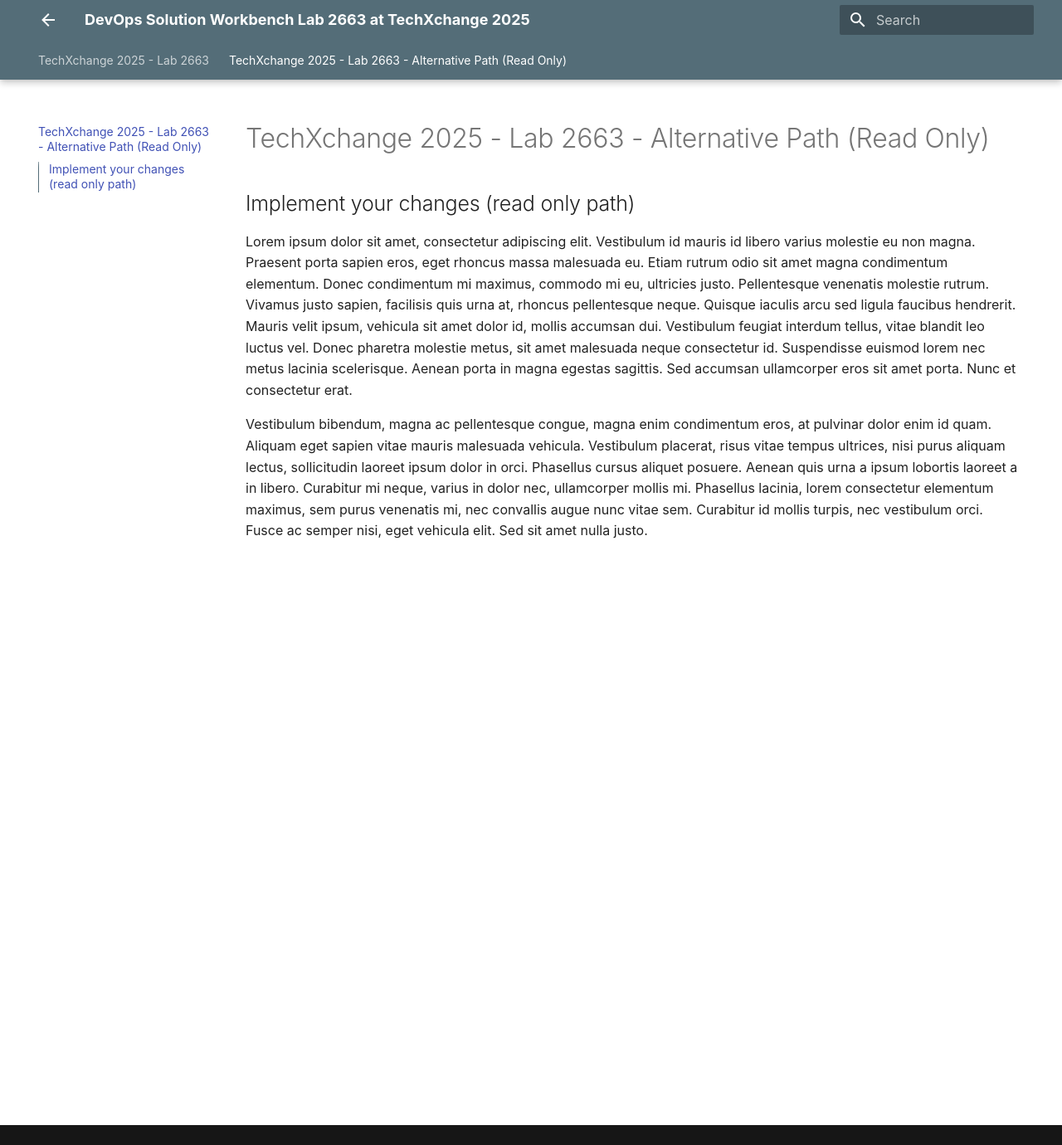
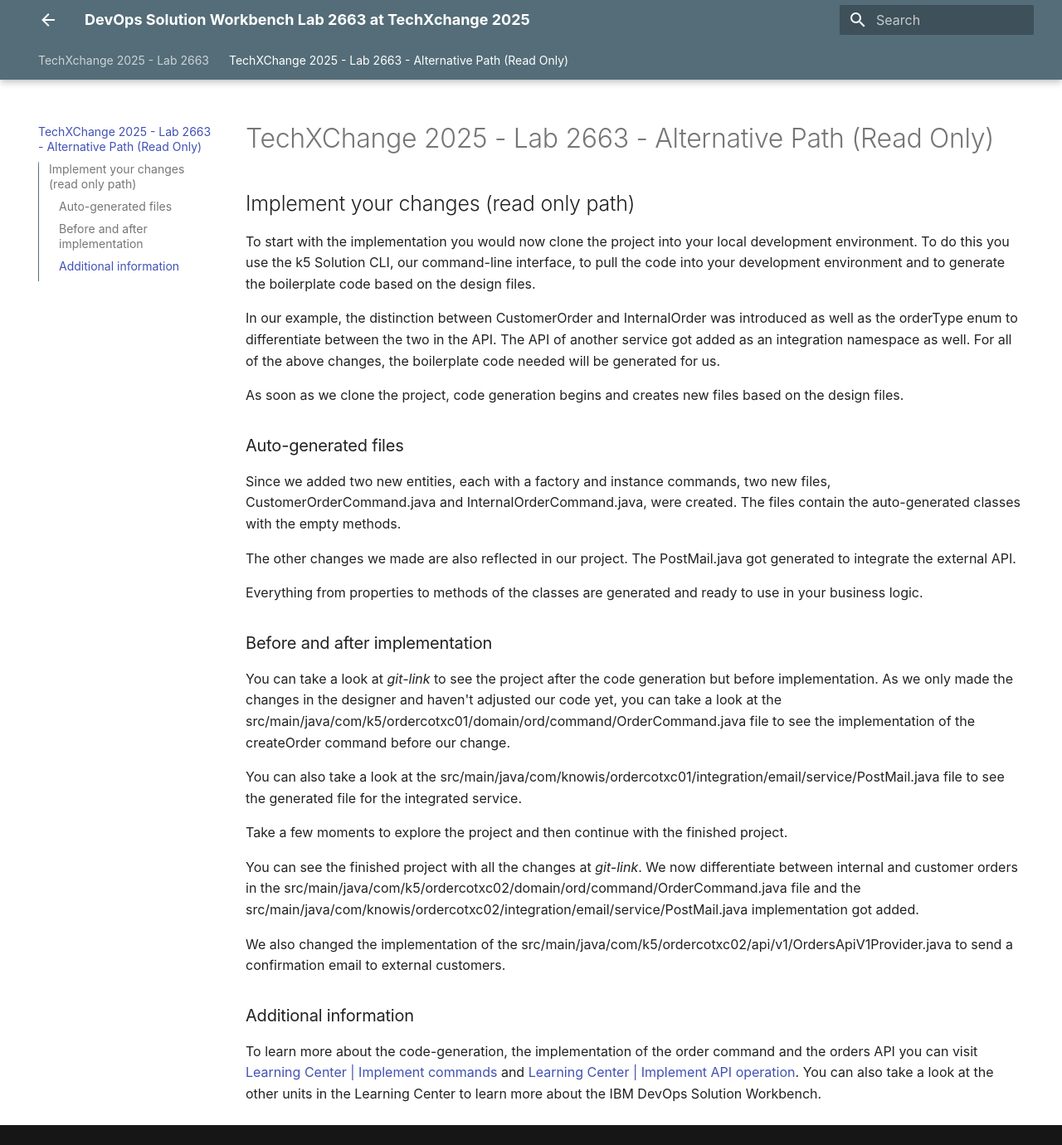
Before and after one commit to DevOpsAutomationLabs/TechXchange_2663, an MkDocs documentation site: the page built from docs/alternative.md, in a window 1280 px wide and 1380 px high. Shown: the whole window at 83% size. Built offline with MkDocs 1.6.1 and Material for MkDocs 9.7.7, drawn with Linux system fonts in a browser that asks for light colours.

Commit message:
Update alternative.md with implementation guide

```diff
--- a/docs/alternative.md
+++ b/docs/alternative.md
@@ -1,7 +1,35 @@
-# TechXchange 2025 - Lab 2663 - Alternative Path (Read Only)
+# TechXChange 2025 - Lab 2663 - Alternative Path (Read Only)
 
 ## Implement your changes (read only path)
 
- Lorem ipsum dolor sit amet, consectetur adipiscing elit. Vestibulum id mauris id libero varius molestie eu non magna. Praesent porta sapien eros, eget rhoncus massa malesuada eu. Etiam rutrum odio sit amet magna condimentum elementum. Donec condimentum mi maximus, commodo mi eu, ultricies justo. Pellentesque venenatis molestie rutrum. Vivamus justo sapien, facilisis quis urna at, rhoncus pellentesque neque. Quisque iaculis arcu sed ligula faucibus hendrerit. Mauris velit ipsum, vehicula sit amet dolor id, mollis accumsan dui. Vestibulum feugiat interdum tellus, vitae blandit leo luctus vel. Donec pharetra molestie metus, sit amet malesuada neque consectetur id. Suspendisse euismod lorem nec metus lacinia scelerisque. Aenean porta in magna egestas sagittis. Sed accumsan ullamcorper eros sit amet porta. Nunc et consectetur erat.
+To start with the implementation you would now clone the project into your local development environment.
+To do this you use the k5 Solution CLI, our command-line interface, to pull the code into your development environment and to generate the boilerplate code based on the design files.
 
-Vestibulum bibendum, magna ac pellentesque congue, magna enim condimentum eros, at pulvinar dolor enim id quam. Aliquam eget sapien vitae mauris malesuada vehicula. Vestibulum placerat, risus vitae tempus ultrices, nisi purus aliquam lectus, sollicitudin laoreet ipsum dolor in orci. Phasellus cursus aliquet posuere. Aenean quis urna a ipsum lobortis laoreet a in libero. Curabitur mi neque, varius in dolor nec, ullamcorper mollis mi. Phasellus lacinia, lorem consectetur elementum maximus, sem purus venenatis mi, nec convallis augue nunc vitae sem. Curabitur id mollis turpis, nec vestibulum orci. Fusce ac semper nisi, eget vehicula elit. Sed sit amet nulla justo.
+In our example, the distinction between CustomerOrder and InternalOrder was introduced as well as the orderType enum to differentiate between the two in the API. The API of another service got added as an integration namespace as well. For all of the above changes, the boilerplate code needed will be generated for us.
+
+As soon as we clone the project, code generation begins and creates new files based on the design files.
+
+### Auto-generated files
+Since we added two new entities, each with a factory and instance commands, two new files, CustomerOrderCommand.java and InternalOrderCommand.java, were created. The files contain the auto-generated classes with the empty methods.
+
+The other changes we made are also reflected in our project. The PostMail.java got generated to integrate the external API.
+
+Everything from properties to methods of the classes are generated and ready to use in your business logic.
+
+### Before and after implementation
+
+You can take a look at *git-link* to see the project after the code generation but before implementation.
+As we only made the changes in the designer and haven't adjusted our code yet, you can take a look at the src/main/java/com/k5/ordercotxc01/domain/ord/command/OrderCommand.java file to see the implementation of the createOrder command before our change.
+
+You can also take a look at the src/main/java/com/knowis/ordercotxc01/integration/email/service/PostMail.java file to see the generated file for the integrated service.
+
+Take a few moments to explore the project and then continue with the finished project.
+
+You can see the finished project with all the changes at *git-link*.
+We now differentiate between internal and customer orders in the src/main/java/com/k5/ordercotxc02/domain/ord/command/OrderCommand.java file and the src/main/java/com/knowis/ordercotxc02/integration/email/service/PostMail.java implementation got added.
+
+We also changed the implementation of the src/main/java/com/k5/ordercotxc02/api/v1/OrdersApiV1Provider.java to send a confirmation email to external customers.
+
+### Additional information
+
+To learn more about the code-generation, the implementation of the order command and the orders API you can visit [Learning Center | Implement commands](https://learning-devops-solution-workbench.knowis.cloud/docs/training/domainService/implement-commands/) and [Learning Center | Implement API operation](https://learning-devops-solution-workbench.knowis.cloud/docs/training/domainService/implement-api-operation/). You can also take a look at the other units in the Learning Center to learn more about the IBM DevOps Solution Workbench.
```
